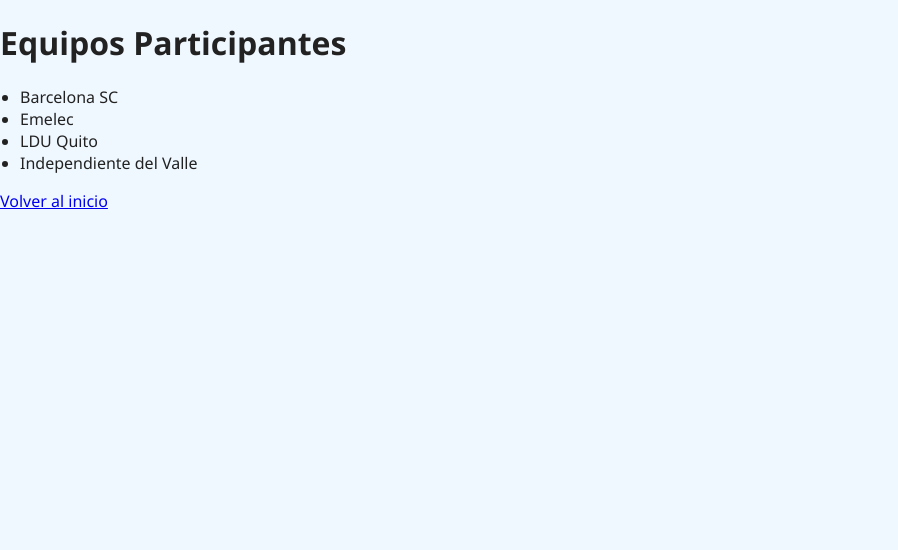
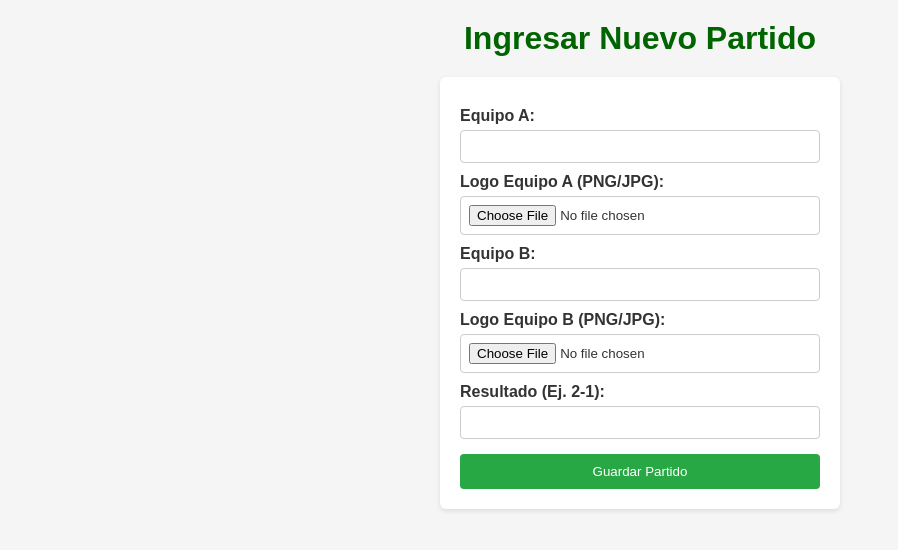
Before and after one commit to JUAN19742/futbol_app, a Django app: page /equipos/ in a window 1280 px wide. Shown: the top 550 px of the page, without its empty margins (0-898 px from the left). Run offline with Django 5.2, Linux system fonts and the light colour scheme.

Commit message:
Interfaz mejorada

```diff
--- a/futbol/static/futbol/script.js
+++ b/futbol/static/futbol/script.js
@@ -1,8 +1,85 @@
-function enviarFormulario() {
-  const nombre = document.getElementById('nombre').value;
-  const email = document.getElementById('email').value;
-  const mensaje = document.getElementById('mensaje').value;
+document.addEventListener('DOMContentLoaded', () => {
+  const formPartido = document.getElementById('form-partido');
+  const tablaBody = document.querySelector('#tabla-partidos tbody');
+  const formContacto = document.getElementById('form-contacto');
 
-  alert('Gracias ${nombre}, recibimos tu mensaje.');
-  return false; // evita que la página se recargue
+  // Función para leer un archivo de imagen y devolver DataURL
+  function leerImagen(input, callback) {
+    const file = input.files[0];
+    if (!file) return callback(null);
+    const reader = new FileReader();
+    reader.onload = e => callback(e.target.result);
+    reader.readAsDataURL(file);
+  }
+
+  // Mostrar partidos en index.html
+  function mostrarPartidos() {
+    tablaBody.innerHTML = '';
+    const partidos = JSON.parse(localStorage.getItem('partidos') || '[]');
+    if (partidos.length === 0) {
+      tablaBody.innerHTML = '<tr><td colspan="4">No hay partidos ingresados.</td></tr>';
+      return;
+    }
+    partidos.forEach((p, index) => {
+      const tr = document.createElement('tr');
+      tr.innerHTML = `
+        <td><img src="${p.logoA || ''}" class="mini-logo">${p.equipoA}</td>
+        <td>vs</td>
+        <td><img src="${p.logoB || ''}" class="mini-logo">${p.equipoB}</td>
+        <td>${p.resultado}<br>
+            <button onclick="eliminarPartido(${index})" class="btn-eliminar">Eliminar</button>
+        </td>
+      `;
+      tablaBody.appendChild(tr);
+    });
+
+  }
+
+  // Manejo del formulario de partido
+  if (formPartido) {
+    formPartido.addEventListener('submit', e => {
+      e.preventDefault();
+      // Leer imágenes y luego guardar
+      const resultado = document.getElementById('resultado').value.trim();
+      if (!/^\d+\s*-\s*\d+$/.test(resultado)) {
+        alert('El resultado debe tener solo números y un guión (ejemplo: 2-1).');
+        return;
+      }
+      leerImagen(document.getElementById('logoA'), dataA => {
+        leerImagen(document.getElementById('logoB'), dataB => {
+          const partidos = JSON.parse(localStorage.getItem('partidos') || '[]');
+          partidos.push({
+            equipoA: document.getElementById('equipoA').value,
+            logoA: dataA,
+            equipoB: document.getElementById('equipoB').value,
+            logoB: dataB,
+            resultado: resultado
+          });
+          localStorage.setItem('partidos', JSON.stringify(partidos));
+          window.location.href = 'index.html';
+        });
+      });
+    });
+  }
+
+  // Manejo del formulario de contacto
+  if (formContacto) {
+    formContacto.addEventListener('submit', e => {
+      e.preventDefault();
+      alert('¡Gracias por tu mensaje!');
+      formContacto.reset();
+    });
+  }
+
+  // Si estamos en index.html, muestra partidos
+  if (tablaBody) {
+    mostrarPartidos();
+  }
+});
+
+function eliminarPartido(index) {
+  const partidos = JSON.parse(localStorage.getItem('partidos') || '[]');
+  partidos.splice(index, 1);
+  localStorage.setItem('partidos', JSON.stringify(partidos));
+  location.reload();
 }
--- a/futbol/static/futbol/style.css
+++ b/futbol/static/futbol/style.css
@@ -1,54 +1,122 @@
-body {
-  font-family: 'Segoe UI', Tahoma, Geneva, Verdana, sans-serif;
-  background-color: #f0f8ff;
-  color: #222;
+/* Reset mínimo */
+* {
+  box-sizing: border-box;
   margin: 0;
   padding: 0;
 }
 
-header {
-  background-color: #0a3d62;
-  color: white;
-  padding: 1em;
+body {
+  font-family: Arial, sans-serif;
+  background: #f5f5f5;
+  color: #333;
+  padding: 20px;
+}
+
+/* Título centrado */
+.titulo-centro {
+  text-align: center;
+  color: #006400;
+  margin-bottom: 20px;
+}
+
+/* Tabla de partidos */
+table {
+  width: 100%;
+  border-collapse: collapse;
+  margin: 0 auto 20px;
+}
+
+th {
+  background: #00796b;
+  color: #fff;
+}
+
+th, td {
+  border: 1px solid #ccc;
+  padding: 8px;
   text-align: center;
 }
 
-nav a {
-  margin: 0 15px;
-  text-decoration: none;
-  color: #82ccdd;
+.mini-logo {
+  width: 30px;
+  height: 30px;
+  vertical-align: middle;
+  margin-right: 5px;
 }
 
-nav a:hover {
-  text-decoration: underline;
-  color: #60a3bc;
+/* Botones debajo de la tabla */
+.botones-abajo {
+  text-align: center;
+  margin-top: 10px;
 }
 
-main {
-  padding: 2em;
-}
-
-ul {
-  padding-left: 20px;
-}
-
-form input, form textarea {
-  width: 300px;
-  margin-bottom: 10px;
-  padding: 8px;
-  border: 1px solid #ccc;
-  border-radius: 4px;
-}
-
-button {
-  padding: 10px;
-  background-color: #0984e3;
+.botones-abajo button {
+  margin: 0 10px;
+  padding: 10px 20px;
+  background: #007BFF;
   color: white;
   border: none;
   border-radius: 4px;
   cursor: pointer;
 }
 
-button:hover {
-  background-color: #74b9ff;
+.botones-abajo button:hover {
+  background: #0056b3;
 }
+
+/* Contenedor de formularios centrado */
+.form-container {
+  max-width: 400px;
+  margin: 0 auto;
+  background: #fff;
+  padding: 20px;
+  border-radius: 6px;
+  box-shadow: 0 2px 5px rgba(0,0,0,0.1);
+}
+
+/* Estilos de formulario */
+form label {
+  display: block;
+  margin-top: 10px;
+  font-weight: bold;
+}
+
+form input[type="text"],
+form input[type="email"],
+form input[type="file"],
+form textarea {
+  width: 100%;
+  padding: 8px;
+  margin-top: 5px;
+  border: 1px solid #ccc;
+  border-radius: 4px;
+}
+
+form button {
+  margin-top: 15px;
+  width: 100%;
+  padding: 10px;
+  background: #28a745;
+  color: #fff;
+  border: none;
+  border-radius: 4px;
+  cursor: pointer;
+}
+
+form button:hover {
+  background: #218838;
+}
+
+.btn-eliminar {
+  margin-top: 5px;
+  padding: 5px 10px;
+  background: #dc3545;
+  color: white;
+  border: none;
+  border-radius: 4px;
+  cursor: pointer;
+}
+
+.btn-eliminar:hover {
+  background: #c82333;
+}
--- a/futbol/templates/futbol/equipos.html
+++ b/futbol/templates/futbol/equipos.html
@@ -3,17 +3,32 @@
 <html lang="es">
 <head>
   <meta charset="UTF-8">
-  <title>Equipos</title>
+  <title>MiPartido – Ingresar Partido</title>
   <link rel="stylesheet" href="{% static 'futbol/style.css' %}">
+  <script defer src="{% static 'futbol/script.js' %}"></script>
 </head>
 <body>
-  <h1>Equipos Participantes</h1>
-  <ul id="lista-equipos">
-    <li>Barcelona SC</li>
-    <li>Emelec</li>
-    <li>LDU Quito</li>
-    <li>Independiente del Valle</li>
-  </ul>
-  <a href="{% url 'index' %}">Volver al inicio</a>
+  <h1 class="titulo-centro">Ingresar Nuevo Partido</h1>
+
+  <div class="form-container">
+    <form id="form-partido">
+      <label>Equipo A:</label>
+      <input type="text" id="equipoA" required>
+
+      <label>Logo Equipo A (PNG/JPG):</label>
+      <input type="file" id="logoA" accept="image/png, image/jpeg">
+
+      <label>Equipo B:</label>
+      <input type="text" id="equipoB" required>
+
+      <label>Logo Equipo B (PNG/JPG):</label>
+      <input type="file" id="logoB" accept="image/png, image/jpeg">
+
+      <label>Resultado (Ej. 2-1):</label>
+      <input type="text" id="resultado" required>
+
+      <button type="submit">Guardar Partido</button>
+    </form>
+  </div>
 </body>
 </html>
--- a/futbol/urls.py
+++ b/futbol/urls.py
@@ -1,4 +1,4 @@
-from django . urls import path
+from django.urls import path
 from . import views
 
 urlpatterns = [
--- a/futbol/views.py
+++ b/futbol/views.py
@@ -1,14 +1,11 @@
 from django.shortcuts import render
-from .models import Equipo
+
 
 def index(request):
-    return render(request , 'futbol/index.html')
+    return render(request, 'futbol/index.html')
 
 def equipos(request):
-    lista = Equipo.objects.all()
-    return render(request, 'futbol/equipos.html' , {'equipos':lista})
+    return render(request, 'futbol/equipos.html')
 
 def contacto(request):
-    if request.method == 'POST':
-        return render(request , 'futbol/contacto.html' , { 'mensaje': 'Gracias ␣ por ␣ contactarnos!'})
-    return render( request , 'futbol/contacto.html')
+    return render(request, 'futbol/contacto.html')
```
Also changed, not shown: futbol/templates/futbol/contacto.html (+16 -12 lines), futbol/templates/futbol/index.html (+28 -8 lines), futbol_app/settings.py (+4 -3 lines).
